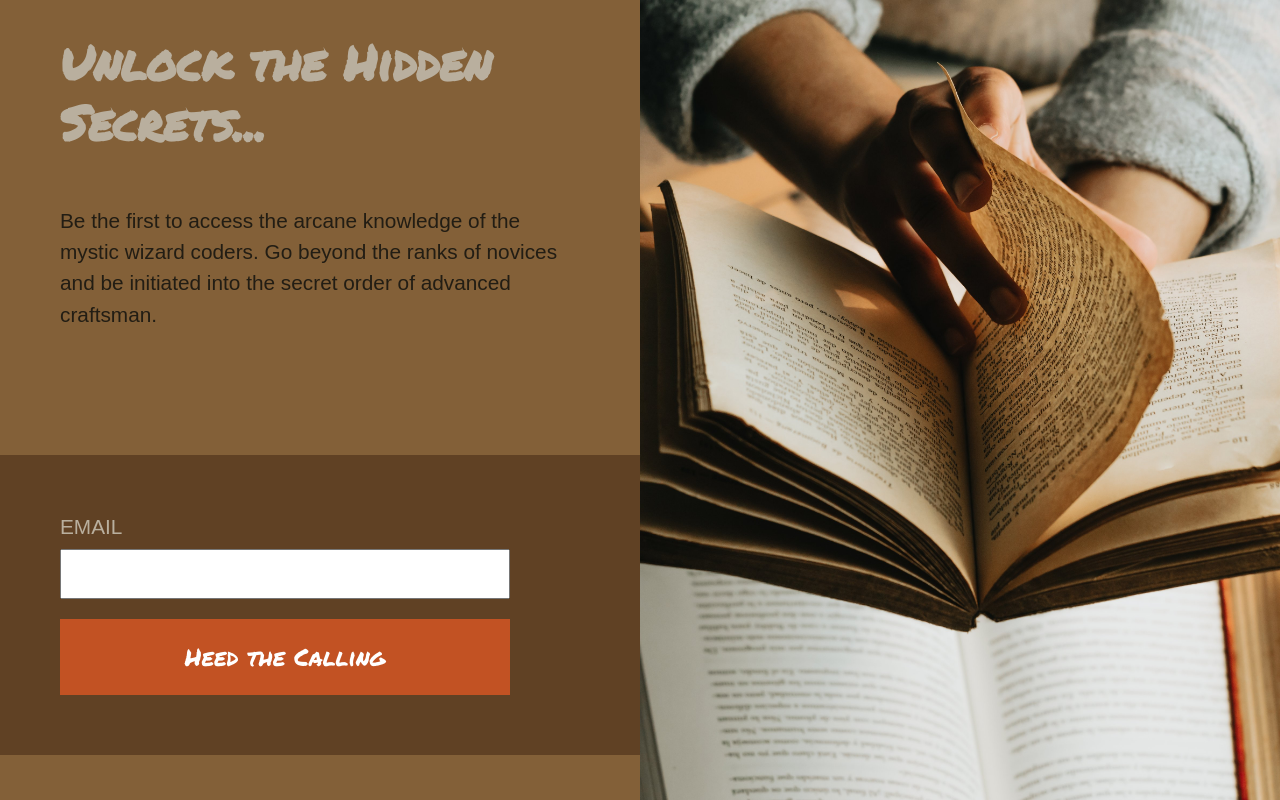
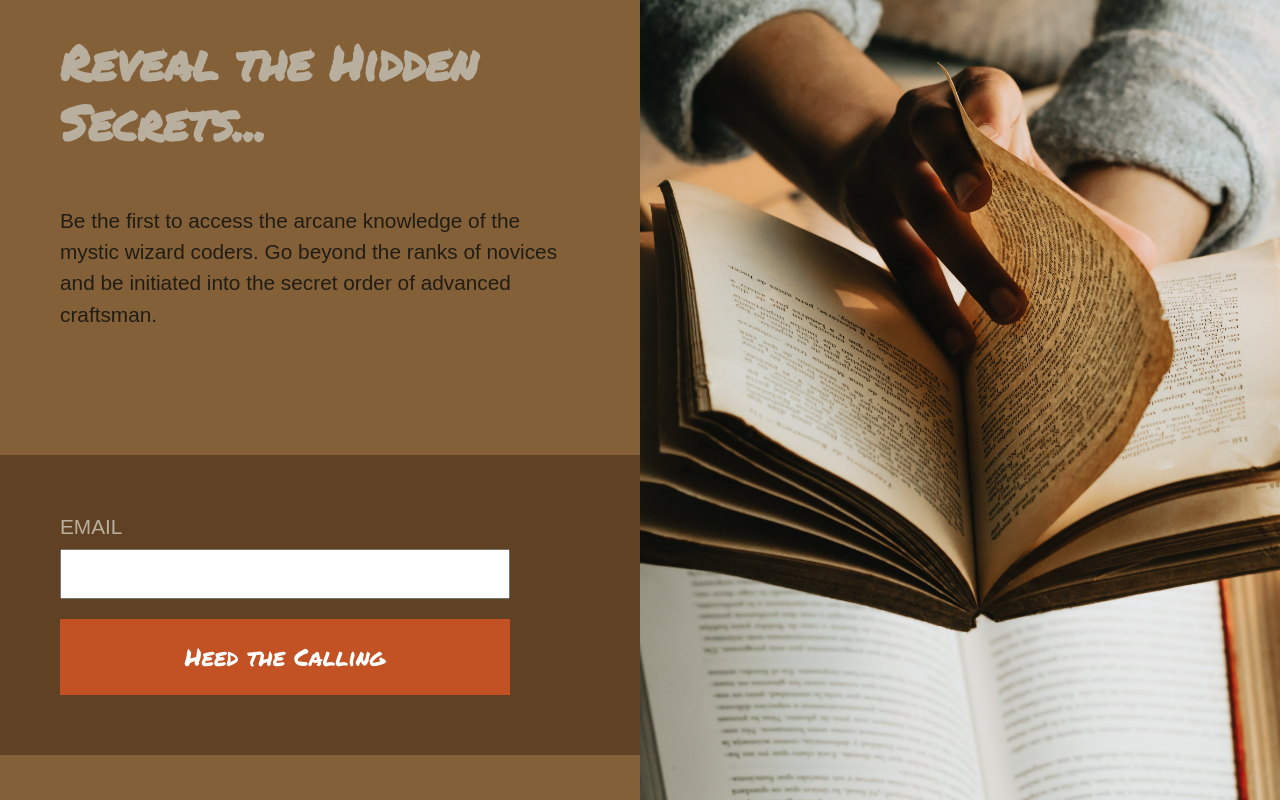
Before and after one commit to SUKHRAJSINGH7/dev-101-product-launch, a plain HTML site: page demo.html in a window 1280 px wide. Drawn offline with Linux system fonts and the light colour scheme; a web font is replaced by a local one.

Commit message:
testing git commit and push

```diff
--- a/demo.html
+++ b/demo.html
@@ -19,7 +19,7 @@
         alt="searching ancient books for arcane knowledge"
     >
 
-    <h1 id="header">Unlock the Hidden Secrets...</h1>
+    <h1 id="header">Reveal the Hidden Secrets...</h1>
 
     <p id="lead">
         Be the first to access the arcane knowledge of the mystic
```
Also changed, not shown: 1 other file.
